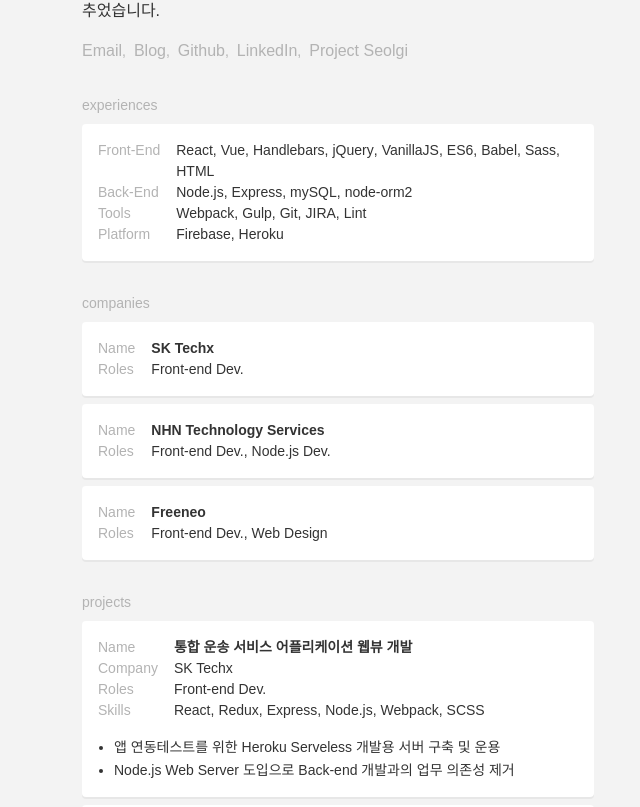
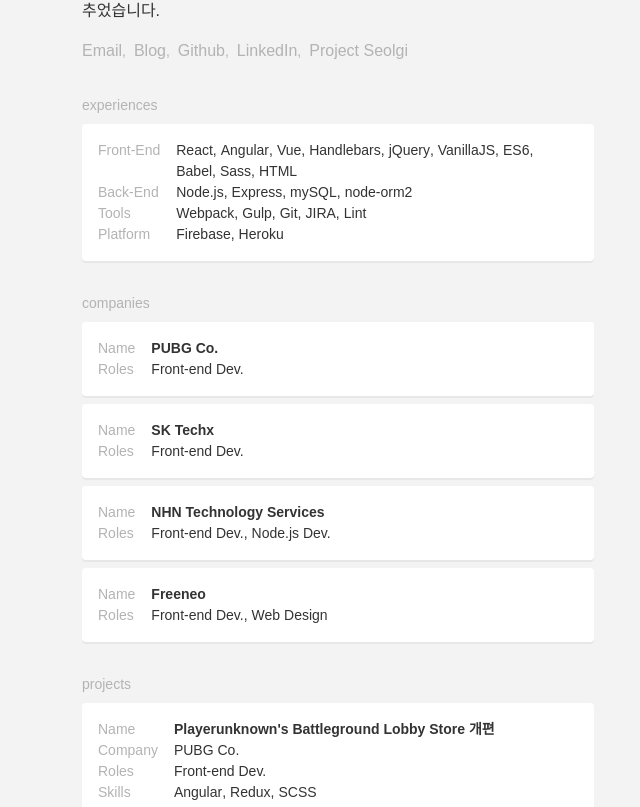
Before and after one commit to reumia/resume, a React app: page / in a window 1280 px wide. Shown: the part 253-1060 px from the top of the page, without its empty margins (302-942 px from the left). Built offline with nearby package versions, Linux system fonts and the light colour scheme.

Commit message:
이력 추가

```diff
--- a/src/data.js
+++ b/src/data.js
@@ -30,13 +30,17 @@
     resume: {
         experiences: [
             {
-                'Front-end': [ 'React', 'Vue', 'Handlebars', 'jQuery', 'VanillaJS', 'ES6', 'Babel', 'Sass', 'HTML' ],
+                'Front-end': [ 'React', 'Angular', 'Vue', 'Handlebars', 'jQuery', 'VanillaJS', 'ES6', 'Babel', 'Sass', 'HTML' ],
                 'Back-end': [ 'Node.js', 'Express', 'mySQL', 'node-orm2' ],
                 'Tools': [ 'Webpack', 'Gulp', 'Git', 'JIRA', 'Lint' ],
                 'Platform': [ 'Firebase', 'Heroku' ]
             }
         ],
         companies: [
+            {
+                'name': 'PUBG Co.',
+                'roles': [ 'Front-end Dev.' ]
+            },
             {
                 'name': 'SK Techx',
                 'roles': [ 'Front-end Dev.' ]
@@ -51,6 +55,18 @@
             }
         ],
         projects: [
+            {
+                'name': 'Playerunknown\'s Battleground Lobby Store 개편',
+                'company': 'PUBG Co.',
+                'roles': [ 'Front-end Dev.' ],
+                'skills': [ 'Angular', 'Redux', 'SCSS' ],
+            },
+            {
+                'name': 'Mobile용 사내 경제지표 도구 개발',
+                'company': 'PUBG Co.',
+                'roles': [ 'Front-end Dev.', 'UI Design' ],
+                'skills': [ 'React', 'SCSS' ],
+            },
             {
                 'name': '통합 운송 서비스 어플리케이션 웹뷰 개발',
                 'company': 'SK Techx',
```
Also changed, not shown: 1 other file (tests, documents, lock files or other folders).
